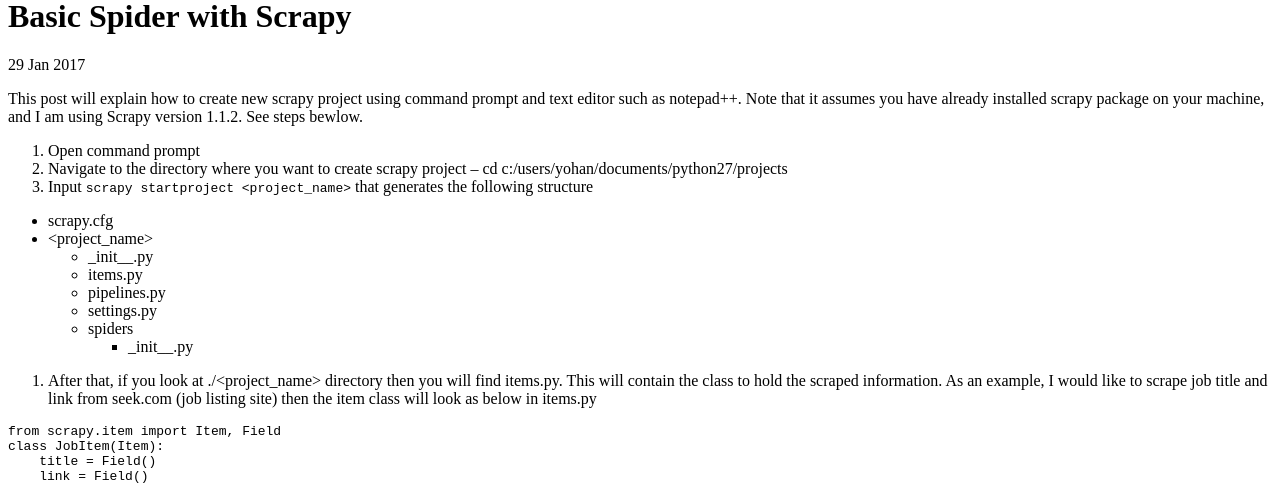
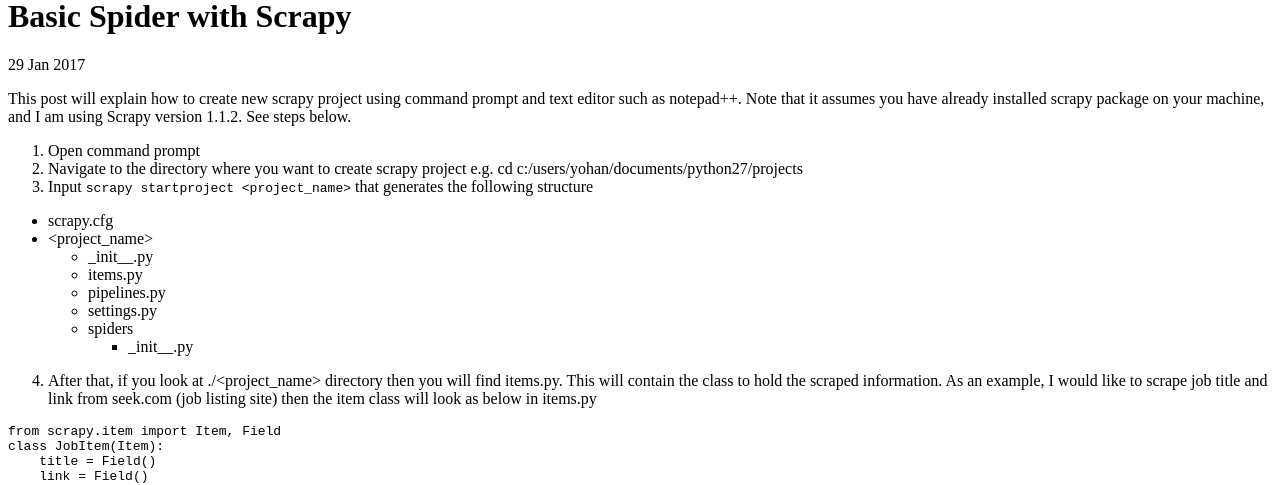
Before and after one commit to yohancheong/yohancheong.github.io, a Jekyll site: the page built from _posts/2017-01-29-basic-spider-with-scrapy.md, in a window 1280 px wide and 900 px high. Shown: the part 135-620 px from the top of the window. Built offline with Jekyll 4.4.1, drawn with Linux system fonts in a browser that asks for light colours.

Commit message:
Writing crawl spider

````diff
--- a/_posts/2017-01-29-basic-spider-with-scrapy.md
+++ b/_posts/2017-01-29-basic-spider-with-scrapy.md
@@ -3,10 +3,10 @@ layout: post
 title: Basic Spider with Scrapy
 ---
 
-This post will explain how to create new scrapy project using command prompt and text editor such as notepad++. Note that it assumes you have already installed scrapy package on your machine, and I am using Scrapy version 1.1.2. See steps bewlow.
+This post will explain how to create new scrapy project using command prompt and text editor such as notepad++. Note that it assumes you have already installed scrapy package on your machine, and I am using Scrapy version 1.1.2. See steps below.
 
 1. Open command prompt
-2. Navigate to the directory where you want to create scrapy project – cd c:/users/yohan/documents/python27/projects
+2. Navigate to the directory where you want to create scrapy project e.g. cd c:/users/yohan/documents/python27/projects
 3. Input `scrapy startproject <project_name>` that generates the following structure
 
 - scrapy.cfg
@@ -18,6 +18,7 @@ This post will explain how to create new scrapy project using command prompt and
     - spiders
         - _init__.py
 
+{:start="4"}
 4. After that, if you look at ./&lt;project_name&gt; directory then you will find items.py. This will contain the class to hold the scraped information. As an example, I would like to scrape job title and link from seek.com (job listing site) then the item class will look as below in items.py
 
 ```python
@@ -57,7 +58,9 @@ start_urls = [
 ```
 
 * When / is used at the beginning of path /a, it will define an absolute path to node ‘a’ from the root. When // is used at the beginning of path //a, it will define a path to node ‘a’ from from anywhere in xml response.
-* Input `scrapy crawl jobs (spider name) -o out.json`, Scrapy will make a call to the url and the response will be parsed
+
+{:start="6"}
+6. Input `scrapy crawl jobs (spider name) -o out.json`, Scrapy will make a call to the url and the response will be parsed
 
 ```
 [
````
Also changed, not shown: _posts/2017-01-29-crawl-spider-with-scrapy.md (+2 -1 lines).
